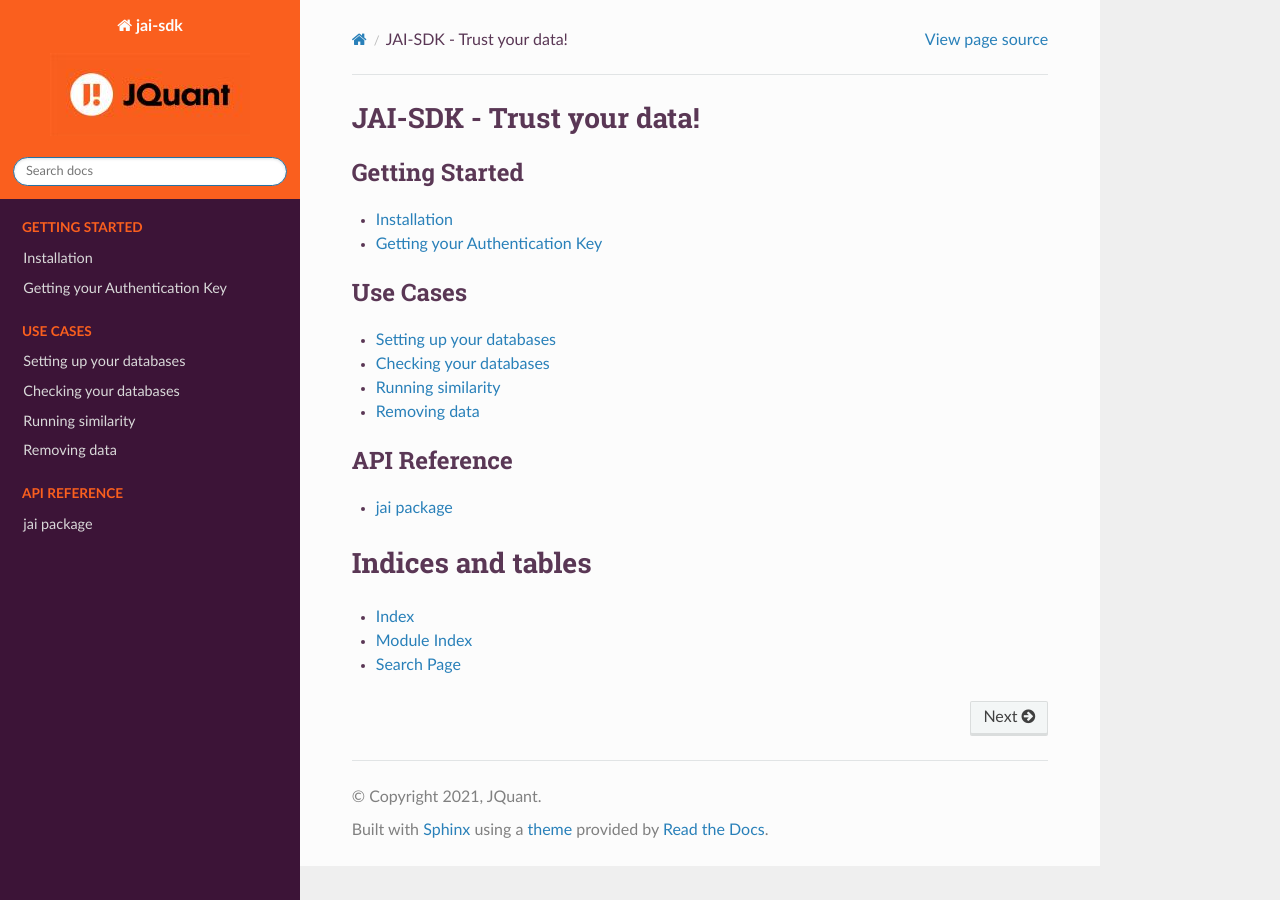
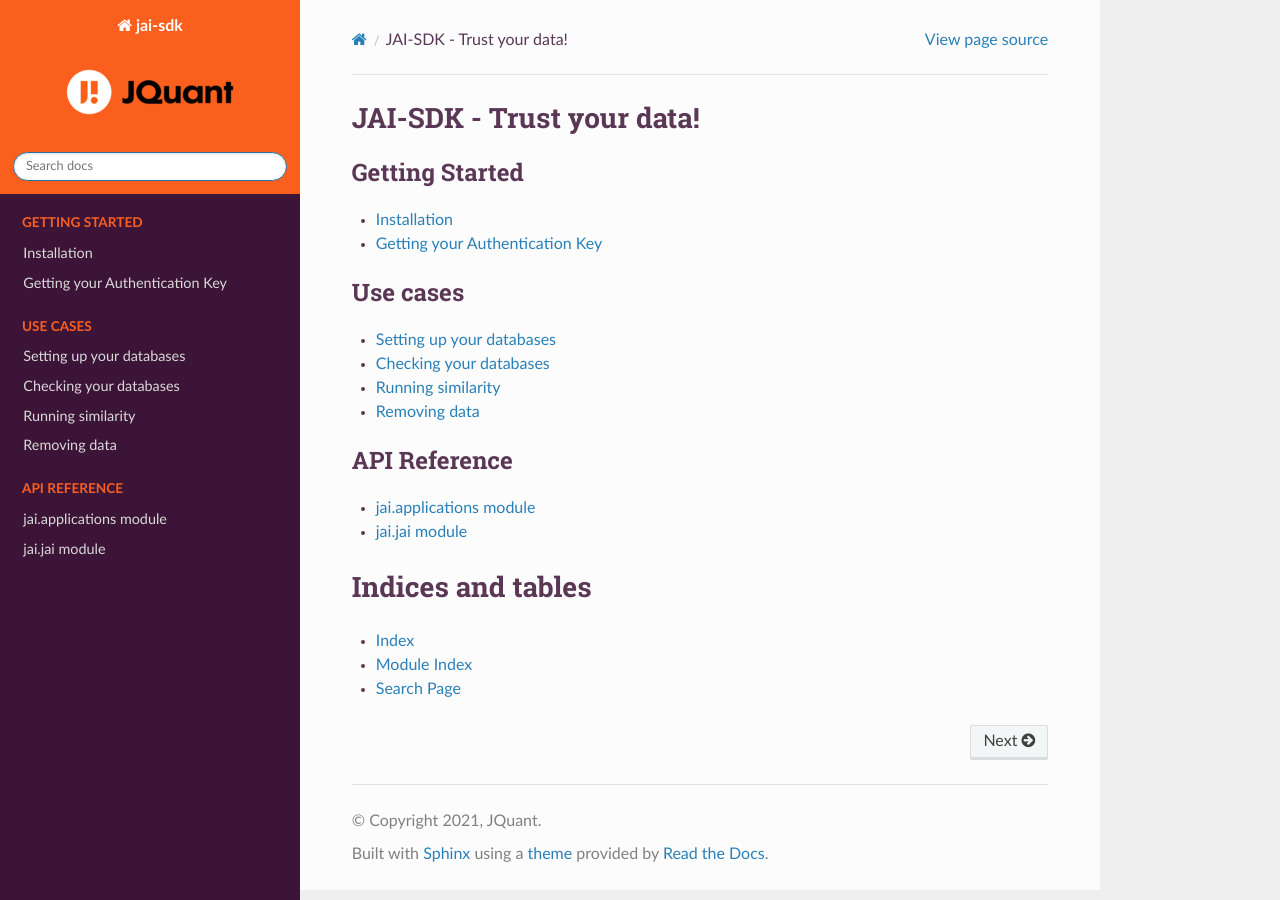
Before and after one commit to jquant/jai-sdk, a Sphinx documentation site: the page built from docs/index.rst, in a window 1280 px wide. Built offline with Sphinx 7.4.7 and the Read the Docs theme 2.0.0, drawn with Linux system fonts in a browser that asks for light colours.

Commit message:
An entire life that could have been and wasn't

```diff
--- a/docs/_static/css/custom.css
+++ b/docs/_static/css/custom.css
@@ -73,3 +73,7 @@
   background: #5a375520;
   color: #5a3755;
 }
+
+.wy-menu-vertical li span.toctree-expand {
+  color: #ffffff;
+}
--- a/docs/conf.py
+++ b/docs/conf.py
@@ -47,7 +47,7 @@
 # The theme to use for HTML and HTML Help pages.  See the documentation for
 # a list of builtin themes.
 #
-html_logo = './static/logo.jpg'
+html_logo = './static/logo.png'
 html_theme = 'sphinx_rtd_theme'
 html_theme_options = {
     'analytics_anonymize_ip': False,
--- a/docs/get_auth.rst
+++ b/docs/get_auth.rst
@@ -1,2 +1,4 @@
+.. toctree::
+
 Getting your Authentication Key
 ===============================
--- a/docs/installation.rst
+++ b/docs/installation.rst
@@ -1,3 +1,5 @@
+.. toctree::
+
 Installation
 ============
 
--- /dev/null
+++ b/docs/source/api_ref.rst
@@ -0,0 +1,15 @@
+jai.applications module
+-----------------------
+
+.. automodule:: jai.applications
+   :members:
+   :undoc-members:
+   :show-inheritance:
+
+jai.jai module
+-------------
+
+.. automodule:: jai.jai
+   :members:
+   :undoc-members:
+   :show-inheritance:
```
Also changed, not shown: docs/index.rst (+8 -5 lines), docs/use_cases/index.rst (deleted, +0 -7 lines), docs/static/logo.jpg (deleted), docs/static/logo.png (added).
